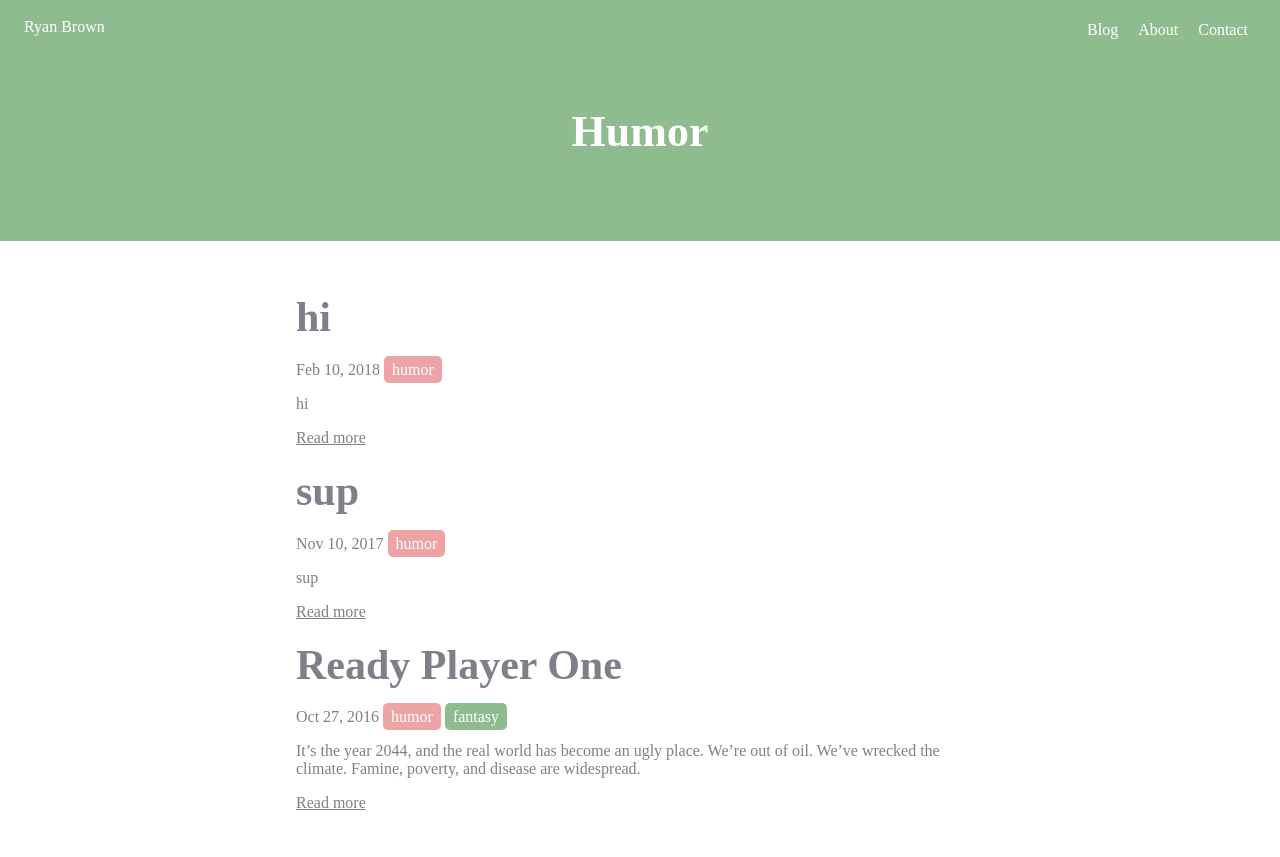
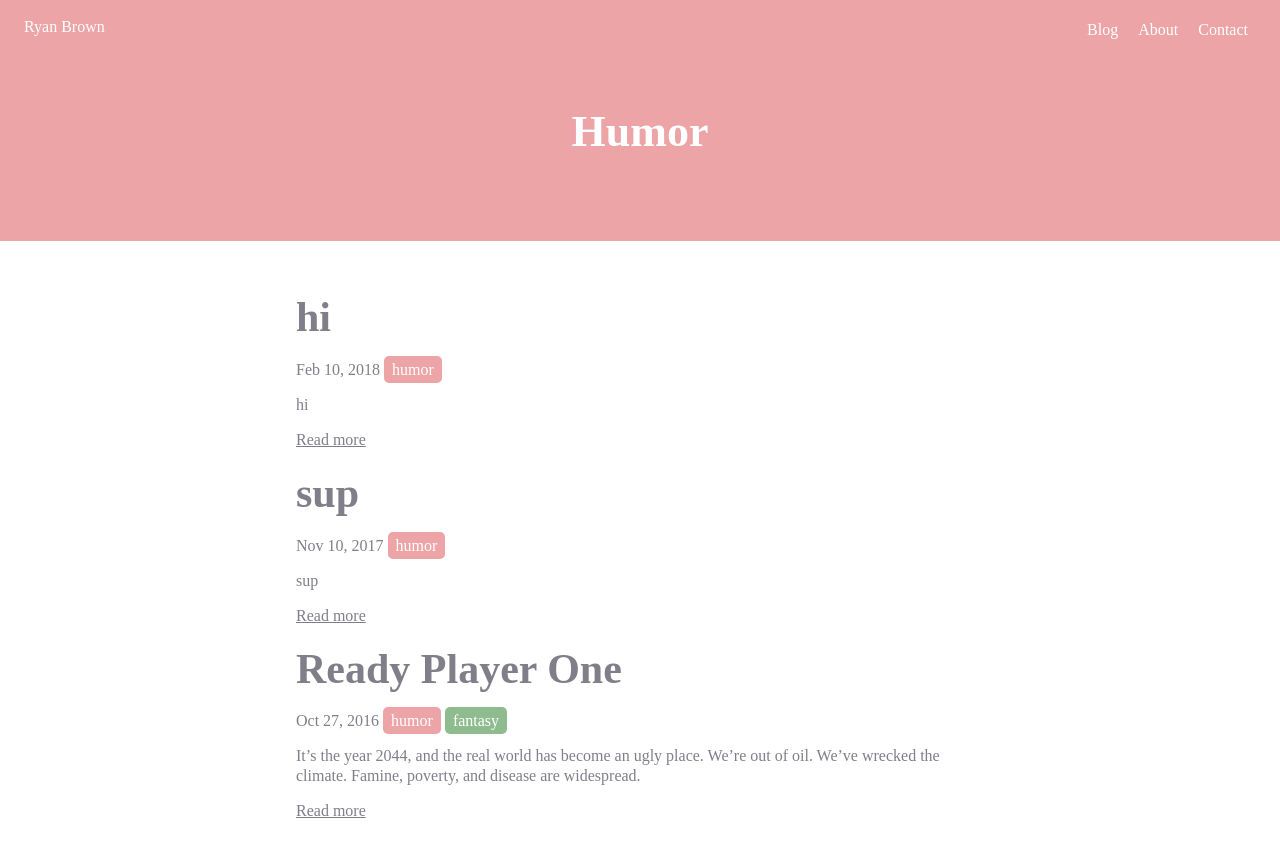
Before and after one commit to ryancolorcafe/jekyll-theme-collider, a Jekyll site: the page built from tags/humor.md, in a window 1280 px wide. Shown: the top 857 px of the page. Built offline with Jekyll 4.4.1, drawn with Linux system fonts in a browser that asks for light colours; some web fonts are replaced; the list of posts is cut into pages by our own code.

Commit message:
add more colors, modify paragraph select color

```diff
--- a/_sass/hire-me/elements/_elements.scss
+++ b/_sass/hire-me/elements/_elements.scss
@@ -6,3 +6,11 @@ a {
 a:hover {
   color: $outer-space;
 }
+
+p {
+  line-height: 1.25;
+  &::selection {
+    background-color: #000;
+    color: #fff;
+  }
+}
--- a/_sass/hire-me/settings/_colors.scss
+++ b/_sass/hire-me/settings/_colors.scss
@@ -5,3 +5,4 @@
 $jumbo-gray: #807F89;
 $outer-space: #343a40;
 $darkseagreen: darkseagreen;
+$sea-pink: #ECA4A6;
--- a/tags/humor.md
+++ b/tags/humor.md
@@ -2,6 +2,7 @@
 layout: blog
 title: Humor
 permalink: /humor
+color: "#ECA4A6"
 pagination:
   enabled: true
   collection: all
```
Also changed, not shown: tags/fantasy.md (+1 -0 lines).
